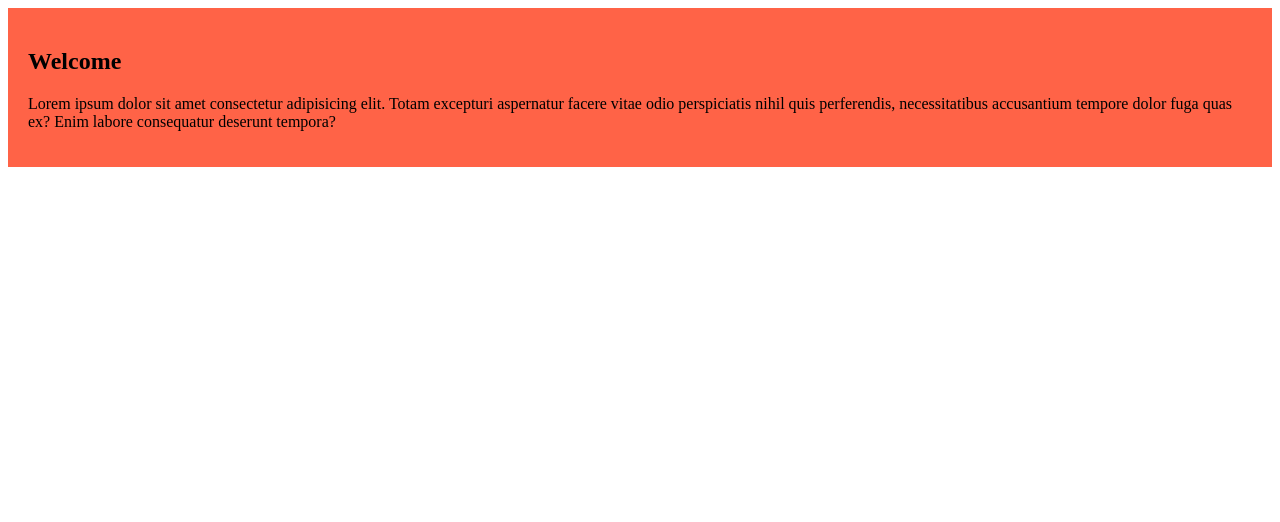
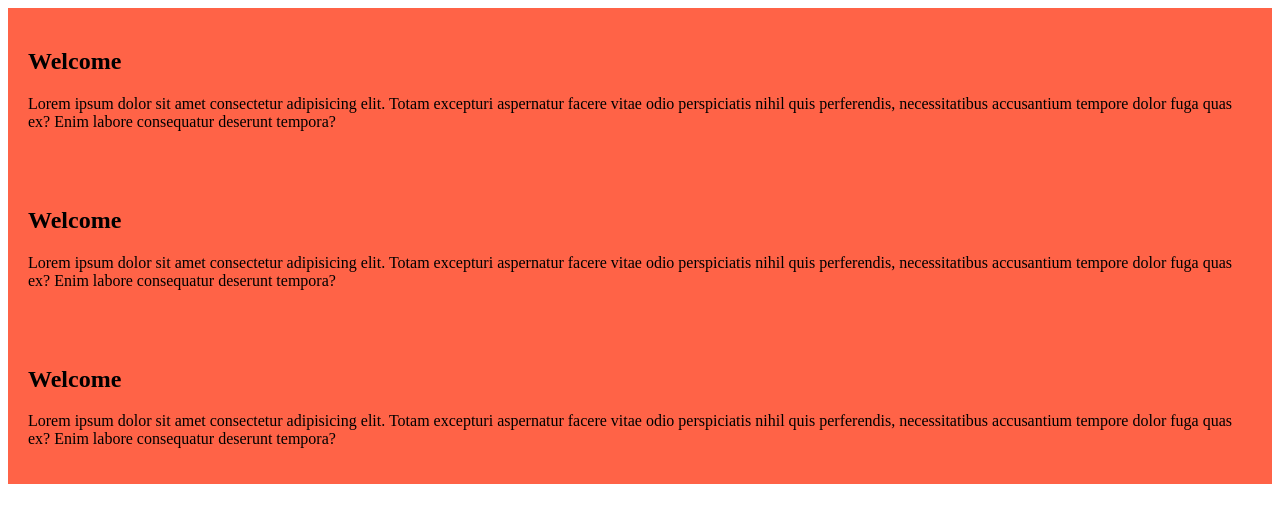
Before and after one commit to Saiful109710/github-repo, a plain HTML site: page index.html in a window 1280 px wide. Drawn offline with Linux system fonts and the light colour scheme.

Commit message:
added second and thierd blog

```diff
--- a/index.html
+++ b/index.html
@@ -16,6 +16,20 @@
    </p>
     </div>
 
+    <div class="style">
+        <h2>Welcome</h2>
+   <p>Lorem ipsum dolor sit amet consectetur adipisicing elit. Totam excepturi aspernatur facere vitae odio perspiciatis nihil quis perferendis, necessitatibus accusantium tempore dolor fuga quas ex? Enim labore consequatur deserunt tempora?
+
+   </p>
+    </div>
+
+    <div class="style">
+        <h2>Welcome</h2>
+   <p>Lorem ipsum dolor sit amet consectetur adipisicing elit. Totam excepturi aspernatur facere vitae odio perspiciatis nihil quis perferendis, necessitatibus accusantium tempore dolor fuga quas ex? Enim labore consequatur deserunt tempora?
+
+   </p>
+    </div>
+
 
 </body>
 </html>
```
